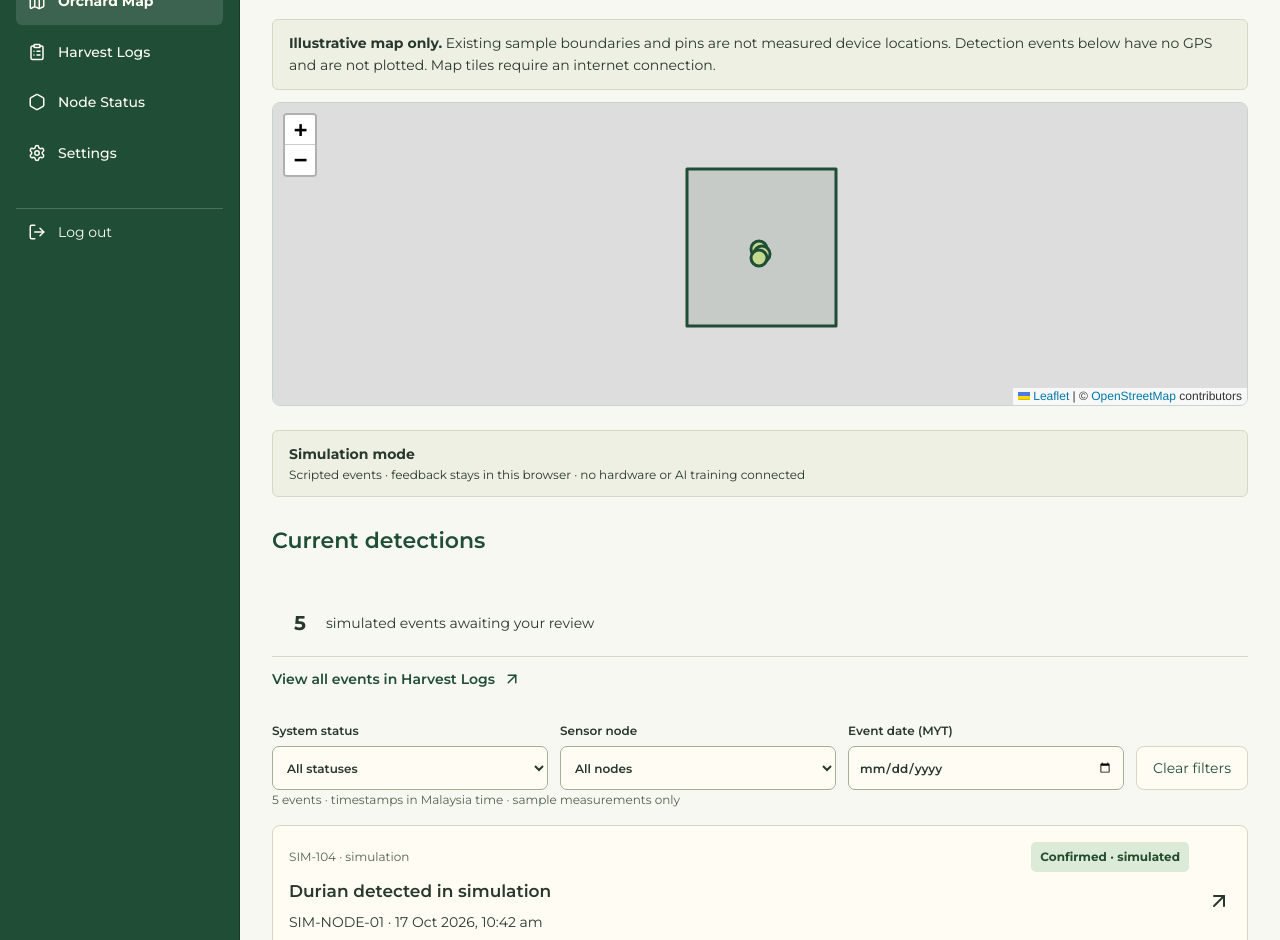
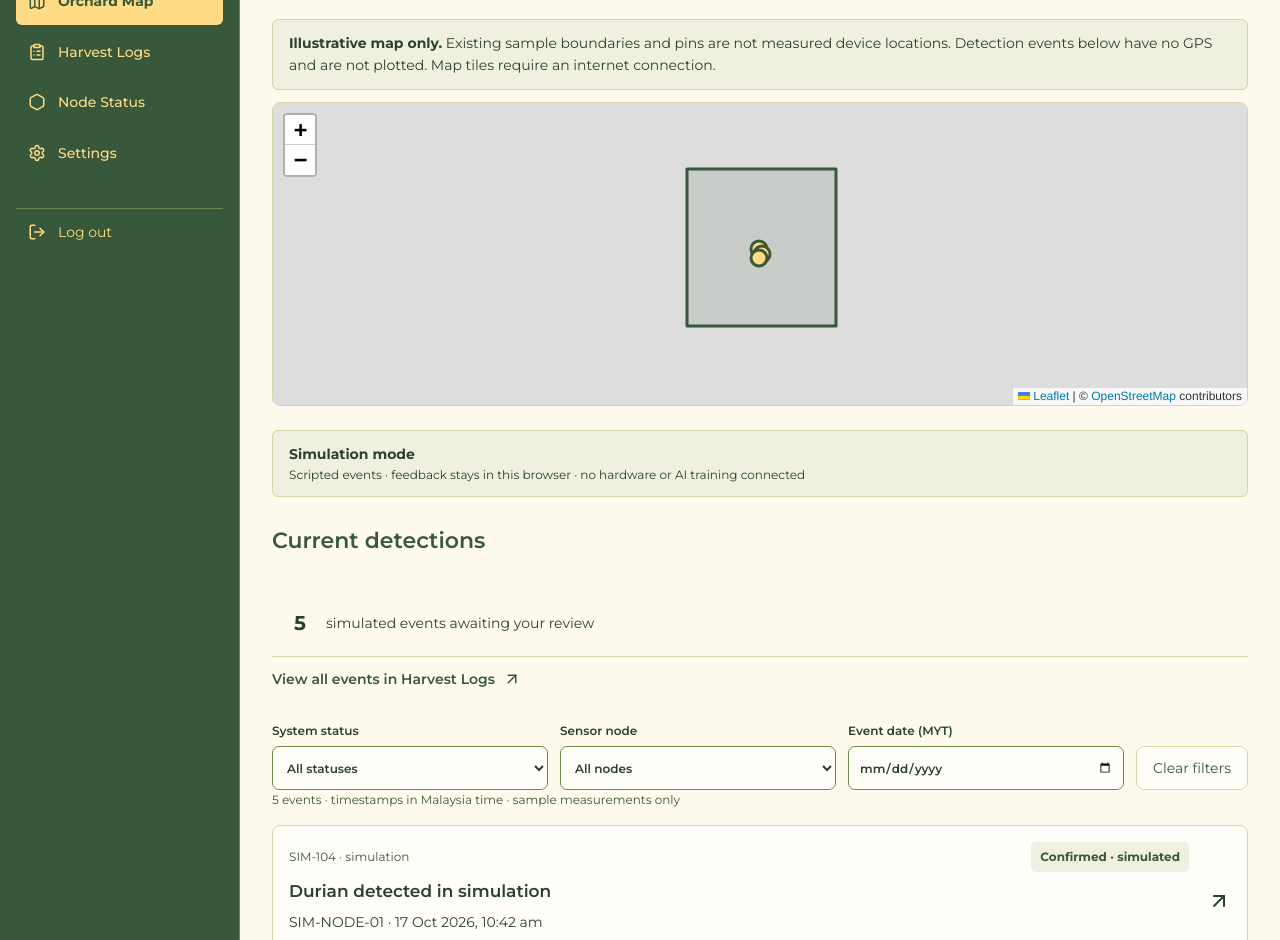
Before and after one commit to NotApel/Duri.AI, a React (Vite) app: page /map in a window 1280 px wide. Shown: the part 160-1100 px from the top of the page. Built offline with nearby package versions, Linux system fonts and the light colour scheme.

Commit message:
Apply requested orchard green olive and gold palette

```diff
--- a/src/components/Detections.css
+++ b/src/components/Detections.css
@@ -38,7 +38,7 @@
 .d-demo {
   display: flex;
   gap: 12px;
-  background: #edf0e3;
+  background: var(--ui-tint);
   border: 1px solid var(--line);
   border-radius: 6px;
   padding: 12px 16px;
@@ -115,7 +115,7 @@
 .detections textarea {
   display: block;
   width: 100%;
-  border: 1px solid #a3af98;
+  border: 1px solid var(--ui-secondary);
   background: var(--cream);
   color: var(--soil);
   border-radius: 7px;
@@ -125,7 +125,7 @@
 }
 .d-caption {
   font-size: 12px;
-  color: #52614c;
+  color: var(--ui-muted);
 }
 .d-list {
   display: grid;
@@ -171,28 +171,28 @@
   font-weight: 700;
   border-radius: 5px;
   padding: 5px 9px;
-  background: #ece6cf;
-  color: #614c19;
+  background: var(--ui-gold);
+  color: var(--ui-green);
 }
 .d-verified {
-  background: #dcebd7;
-  color: #234d2c;
+  background: var(--ui-tint);
+  color: var(--ui-green);
 }
 .d-rejected {
-  background: #eee0d6;
-  color: #704426;
+  background: color-mix(in srgb, var(--ui-olive) 35%, white);
+  color: var(--ui-green);
 }
 .d-failed {
-  background: #f3dbd7;
-  color: #7d312d;
+  background: color-mix(in srgb, var(--ui-gold) 50%, white);
+  color: var(--ui-green);
 }
 .d-verifying {
-  background: #e6eadb;
-  color: #455435;
+  background: var(--ui-tint);
+  color: var(--ui-green);
 }
 .d-empty {
   background: var(--cream);
-  border: 1px dashed #a3af98;
+  border: 1px dashed var(--ui-secondary);
   padding: 40px 20px;
   text-align: center;
   border-radius: 8px;
@@ -230,8 +230,8 @@
   margin: 15px 0;
 }
 .d-camera {
-  background: #edf0e3;
-  border: 1px solid #cbd2bd;
+  background: var(--ui-tint);
+  border: 1px solid var(--ui-border);
   border-radius: 6px;
   min-height: 210px;
   display: flex;
@@ -256,7 +256,7 @@
 }
 .d-facts dt {
   font-size: 12px;
-  color: #52614c;
+  color: var(--ui-muted);
 }
 .d-facts dd {
   margin: 3px 0;
@@ -305,7 +305,7 @@
   height: 18px;
 }
 .d-selected {
-  background: #e8efdc;
+  background: var(--ui-tint);
   border-color: var(--canopy);
 }
 .d-field {
@@ -328,18 +328,18 @@
 .d-success,
 .d-error {
   padding: 13px;
-  border: 1px solid #b9c89b;
+  border: 1px solid var(--ui-olive);
   border-radius: 8px;
-  background: #edf1df;
+  background: var(--ui-tint);
   font-size: 13px;
 }
 .d-error {
-  background: #f9e8e2;
-  border-color: #c58e82;
-  color: #7d312d;
+  background: color-mix(in srgb, var(--ui-gold) 35%, white);
+  border-color: var(--ui-olive);
+  color: var(--ui-green);
 }
 .d-success {
-  background: #e3efdc;
+  background: var(--ui-tint);
 }
 .d-feedback textarea {
   resize: vertical;
--- a/src/components/HarvestAnalytics.jsx
+++ b/src/components/HarvestAnalytics.jsx
@@ -88,7 +88,7 @@ export default function HarvestAnalytics() {
     <section className="detections ui-page">
       <header>
         <h1>Harvest Logs</h1>
-        <p className="mt-2 text-sm text-slate-700">
+        <p className="mt-2 text-sm ui-muted">
           Detection records by date, time, detection type, and sensor node.
         </p>
       </header>
--- a/src/components/HarvestChart.jsx
+++ b/src/components/HarvestChart.jsx
@@ -37,26 +37,26 @@ export default function HarvestChart() {
             margin={{ top: 12, right: 16, left: -20, bottom: 8 }}
           >
             <CartesianGrid
-              stroke="#d5d9c4"
+              stroke="#b6b265"
               strokeDasharray="3 3"
               vertical={false}
             />
-            <XAxis dataKey="day" stroke="#52614c" fontSize={12} />
-            <YAxis allowDecimals={false} stroke="#52614c" fontSize={12} />
+            <XAxis dataKey="day" stroke="#37583a" fontSize={12} />
+            <YAxis allowDecimals={false} stroke="#37583a" fontSize={12} />
             <Tooltip
               contentStyle={{
-                background: "#fffdf3",
-                border: "1px solid #d5d9c4",
+                background: "var(--ui-surface)",
+                border: "1px solid #b6b265",
                 borderRadius: 6,
-                color: "#29382d",
+                color: "#37583a",
               }}
             />
             <Area
               type="monotone"
               dataKey="drops"
               name="Sample drops"
-              stroke="#204d36"
-              fill="#dce6cf"
+              stroke="#37583a"
+              fill="#b6b265"
               strokeWidth={2}
               isAnimationActive={false}
             />
--- a/src/components/OrchardMap.jsx
+++ b/src/components/OrchardMap.jsx
@@ -28,7 +28,7 @@ export default function OrchardMap() {
     <div className="space-y-6">
       <header>
         <h1>Orchard Map</h1>
-        <p className="mt-2 text-sm text-slate-700">
+        <p className="mt-2 text-sm ui-muted">
           Review detections and farmer feedback alongside your orchard view.
         </p>
       </header>
@@ -40,7 +40,7 @@ export default function OrchardMap() {
             have no GPS and are not plotted. Map tiles require an internet
             connection.
           </p>
-          <div className="h-[38vh] min-h-64 overflow-hidden rounded-lg border border-emerald-900/20 relative z-0">
+          <div className="h-[38vh] min-h-64 overflow-hidden rounded-lg border border-[var(--ui-border)] relative z-0">
             <MapContainer
               center={ORCHARD_CENTER}
               zoom={20}
@@ -54,7 +54,7 @@ export default function OrchardMap() {
               />
               <Polygon
                 positions={PLOT_BOUNDARY}
-                pathOptions={{ color: "#204d36", fillOpacity: 0.12 }}
+                pathOptions={{ color: "#37583a", fillOpacity: 0.12 }}
               />
               {SAMPLE_NODES.map((node) => (
                 <CircleMarker
@@ -62,8 +62,8 @@ export default function OrchardMap() {
                   center={node.position}
                   radius={8}
                   pathOptions={{
-                    color: "#204d36",
-                    fillColor: "#c4d890",
+                    color: "#37583a",
+                    fillColor: "#ffdc83",
                     fillOpacity: 1,
                   }}
                 >
--- a/src/styles/app.css
+++ b/src/styles/app.css
@@ -1,14 +1,18 @@
 /* Shared app styles are imported directly by App.jsx, independently of Tailwind. */
 :root {
   --font-sans: "Montserrat", system-ui, sans-serif;
-  --color-farm-green: #204d36;
-  --color-durian-yellow: #f59e0b;
-  --ui-bg: #f7f8f2;
-  --ui-surface: #fffdf3;
-  --ui-green: #204d36;
-  --ui-ink: #29382d;
-  --ui-muted: #52614c;
-  --ui-border: #d5d9c4;
+  --color-farm-green: #37583a;
+  --color-durian-yellow: #ffdc83;
+  --ui-bg: color-mix(in srgb, #ffdc83 14%, white);
+  --ui-surface: color-mix(in srgb, #ffdc83 6%, white);
+  --ui-green: #37583a;
+  --ui-secondary: #6f864f;
+  --ui-olive: #b6b265;
+  --ui-gold: #ffdc83;
+  --ui-tint: color-mix(in srgb, var(--ui-olive) 20%, white);
+  --ui-ink: color-mix(in srgb, #37583a 75%, black);
+  --ui-muted: #37583a;
+  --ui-border: color-mix(in srgb, #b6b265 55%, white);
   font-family: var(--font-sans);
   color: var(--ui-ink);
   background: var(--ui-bg);
@@ -61,9 +65,9 @@ h3 {
   width: 240px;
   flex-shrink: 0;
   background: var(--ui-green);
-  color: #fffdf3;
+  color: var(--ui-gold);
   padding: 24px 16px;
-  border-right: 1px solid #163b28;
+  border-right: 1px solid var(--ui-secondary);
   display: flex;
   flex-direction: column;
 }
@@ -91,14 +95,15 @@ h3 {
   text-decoration: none;
   font-weight: 500;
   border-radius: 6px;
-  color: #fffdf3;
+  color: var(--ui-gold);
   transition: background-color 150ms ease;
 }
 .app-nav-link:hover {
-  background: #ffffff12;
+  background: color-mix(in srgb, var(--ui-green) 75%, var(--ui-secondary));
 }
 .app-nav-link.active {
-  background: #ffffff20;
+  background: var(--ui-gold);
+  color: var(--ui-green);
   font-weight: 700;
 }
 .app-logout {
@@ -108,8 +113,8 @@ h3 {
   gap: 12px;
   padding: 12px;
   cursor: pointer;
-  color: #fffdf3;
-  border-top: 1px solid #ffffff30;
+  color: var(--ui-gold);
+  border-top: 1px solid var(--ui-secondary);
   min-height: 44px;
   text-align: left;
 }
@@ -172,7 +177,7 @@ h3 {
   justify-content: center;
   min-height: 44px;
   padding: 8px 16px;
-  border: 1px solid #a3af98;
+  border: 1px solid var(--ui-secondary);
   border-radius: 6px;
   background: var(--ui-surface);
   color: var(--ui-green);
@@ -181,7 +186,7 @@ h3 {
   font-weight: 600;
 }
 .ui-button:hover {
-  background: #edf0e3;
+  background: var(--ui-tint);
 }
 .ui-button.primary {
   background: var(--ui-green);
@@ -205,9 +210,9 @@ h3 {
   min-height: 44px;
   padding: 8px 12px;
   color: var(--ui-ink);
-  border: 1px solid #a3af98;
+  border: 1px solid var(--ui-secondary);
   border-radius: 6px;
-  background: #fffdf8;
+  background: var(--ui-surface);
 }
 .ui-field input[type="checkbox"] {
   width: 20px;
@@ -219,16 +224,16 @@ h3 {
   gap: 20px;
 }
 .ui-notice {
-  background: #edf0e3;
+  background: var(--ui-tint);
   border: 1px solid var(--ui-border);
   color: var(--ui-ink);
   padding: 12px 16px;
   border-radius: 6px;
 }
 .ui-error {
-  background: #f9e8e2;
-  color: #7d312d;
-  border-color: #d3aaa1;
+  background: color-mix(in srgb, var(--ui-gold) 35%, white);
+  color: var(--ui-green);
+  border-color: var(--ui-olive);
 }
 .ui-muted {
   color: var(--ui-muted);
@@ -247,7 +252,7 @@ h3 {
 .ui-table th {
   font-weight: 600;
   color: var(--ui-green);
-  background: #edf0e3;
+  background: var(--ui-tint);
 }
 .ui-table th,
 .ui-table td {
@@ -259,7 +264,7 @@ h3 {
   border-bottom: 0;
 }
 .ui-table tbody tr:hover {
-  background: #f5f6eb;
+  background: color-mix(in srgb, var(--ui-gold) 15%, white);
 }
 .ui-table code {
   font: inherit;
@@ -346,7 +351,7 @@ h3 {
     justify-content: space-between;
     padding: 12px 16px;
     background: var(--ui-green);
-    color: #fffdf3;
+    color: var(--ui-gold);
   }
   .app-mobile-header .ui-button {
     padding: 6px 12px;
```
Also changed, not shown: 1 other file (tests, documents, lock files or other folders).
